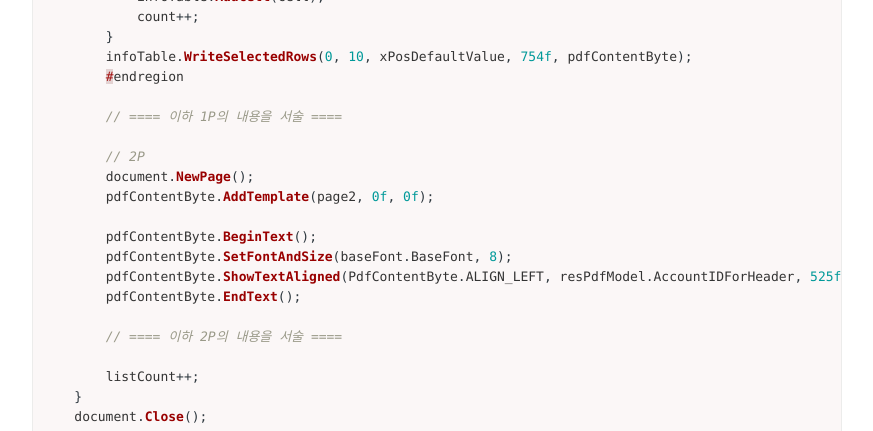
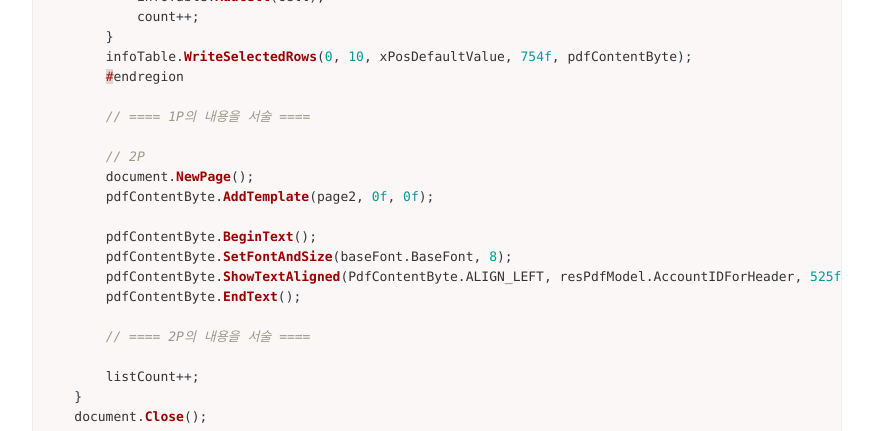
Before and after one commit to Pie001/pie001.github.io, a Jekyll site: the page built from _posts/2016-12-21-0035.md, in a window 1280 px wide and 900 px high, scrolled down 2983 px. Shown: the part 151-582 px from the top of the window, without its empty margins (203-1076 px from the left). Built offline with Jekyll 4.4.1, drawn with Linux system fonts in a browser that asks for light colours; comment, search, counter and statistics services are not loaded.

Commit message:
Update 2016-12-21-0035.md

```diff
--- a/_posts/2016-12-21-0035.md
+++ b/_posts/2016-12-21-0035.md
@@ -154,7 +154,7 @@ public void MakePdfStream(MemoryStream pdfStream, List<ResPdfModel> resPdfModelL
         infoTable.WriteSelectedRows(0, 10, xPosDefaultValue, 754f, pdfContentByte);
         #endregion
 
-        // ==== 이하 1P의 내용을 서술 ====
+        // ==== 1P의 내용을 서술 ====
 
         // 2P
         document.NewPage();
@@ -165,7 +165,7 @@ public void MakePdfStream(MemoryStream pdfStream, List<ResPdfModel> resPdfModelL
         pdfContentByte.ShowTextAligned(PdfContentByte.ALIGN_LEFT, resPdfModel.AccountIDForHeader, 525f, 812f, 0);
         pdfContentByte.EndText();
 
-        // ==== 이하 2P의 내용을 서술 ====
+        // ==== 2P의 내용을 서술 ====
 
         listCount++;
     }
```
